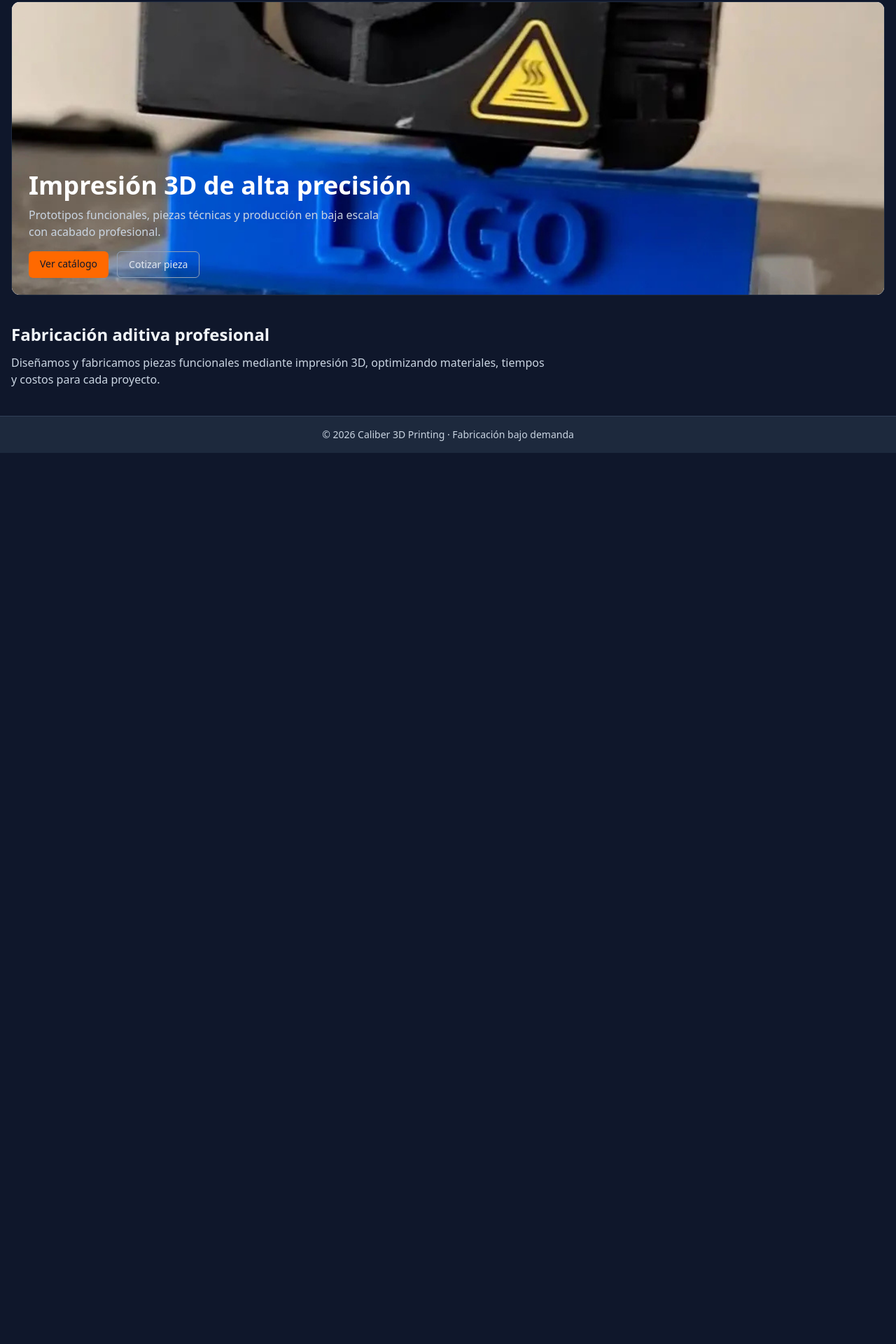
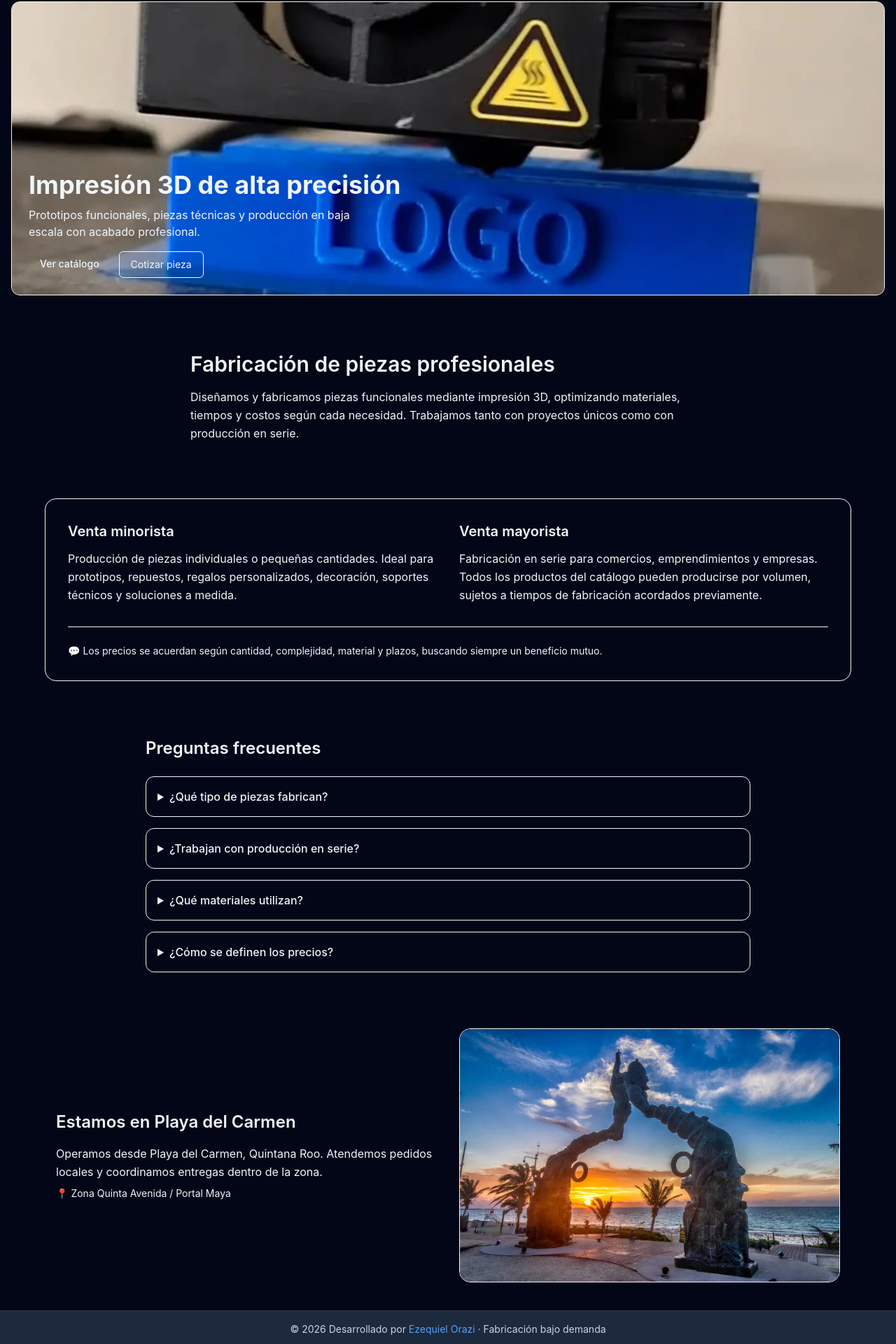
Before and after one commit to Ezzeorazi/caliber3d, a React (Vite) app: page / in a window 1280 px wide. Shown: the part 155-2075 px from the top of the page at 70% size. Before the commit the page ends 802 px from the top, so only its background shows below. Built offline with nearby package versions, Linux system fonts and the light colour scheme.

Commit message:
New home

```diff
--- a/src/components/Footer.jsx
+++ b/src/components/Footer.jsx
@@ -1,7 +1,17 @@
 const Footer = () => {
   return (
     <footer className="bg-slate-800 border-t border-slate-700 text-slate-300 text-center py-4 text-sm">
-      © {new Date().getFullYear()} Caliber 3D Printing · Fabricación bajo demanda
+      © {new Date().getFullYear()} {" "}
+        Desarrollado por {" "}
+      <a
+            href="http://ezequiel-orazi.online"
+            target="_blank"
+            rel="noopener noreferrer"
+            className="text-blue-400 hover:text-blue-500 transition"
+          >
+            Ezequiel Orazi
+          </a>{" "}
+       · Fabricación bajo demanda
     </footer>
   );
 };
--- a/src/components/HeroSlider.jsx
+++ b/src/components/HeroSlider.jsx
@@ -1,6 +1,5 @@
 import { useEffect, useState } from "react";
 import { Link } from "react-router-dom";
-
 
 const images = [
   "/banner-1.svg",
@@ -22,45 +21,59 @@ export default function HeroSlider() {
   return (
     <section className="w-full">
       <div
-        className="relative w-full overflow-hidden rounded-xl border border-slate-800
-                   aspect-video max-h-[420px]"
+        className="
+          relative w-full overflow-hidden rounded-xl
+          border border-border bg-surface
+          aspect-video max-h-[420px]
+        "
       >
-        {/* Images */}
+        {/* Imágenes */}
         {images.map((img, index) => (
           <img
             key={img}
             src={img}
-            alt="Impresión 3D Caliber"
-            className={`absolute inset-0 w-full h-full object-cover transition-opacity duration-1000
-              ${index === current ? "opacity-100" : "opacity-0"}`}
+            alt="Caliber 3D Printing"
+            className={`
+              absolute inset-0 w-full h-full object-cover
+              transition-opacity duration-1000
+              ${index === current ? "opacity-100" : "opacity-0"}
+            `}
           />
         ))}
 
-        {/* Overlay */}
-        <div className="absolute inset-0 bg-gradient-to-transparent from-slate-950/80 via-slate-900/40 to-transparent" />
+        {/* Overlay técnico */}
+        <div className="absolute inset-0 bg-gradient-to-t from-bg/90 via-bg/40 to-transparent" />
 
-        {/* Content */}
+        {/* Contenido */}
         <div className="relative z-10 h-full flex flex-col justify-end px-4 sm:px-6 pb-4 sm:pb-6">
-          <h1 className="text-lg sm:text-2xl md:text-4xl font-bold text-white max-w-xs sm:max-w-xl leading-tight">
+          <h1 className="text-lg sm:text-2xl md:text-4xl font-bold text-text max-w-xl leading-tight">
             Impresión 3D de alta precisión
           </h1>
 
-          <p className="mt-2 text-slate-300 text-xs sm:text-sm md:text-base max-w-xs sm:max-w-lg">
-            Prototipos funcionales, piezas técnicas y producción en baja escala con
-            acabado profesional.
+          <p className="mt-2 text-muted text-xs sm:text-sm md:text-base max-w-lg">
+            Prototipos funcionales, piezas técnicas y producción en baja escala
+            con acabado profesional.
           </p>
 
-          <div className="mt-3 sm:mt-4 flex gap-2 sm:gap-3">
+          <div className="mt-4 flex gap-3">
             <Link
               to="/catalogo"
-              className="bg-orange-500 hover:bg-orange-600 text-slate-900 px-4 py-2 text-xs sm:text-sm rounded-md font-medium transition"
+              className="
+                bg-accent hover:bg-accent-hover
+                text-bg px-4 py-2 text-xs sm:text-sm
+                rounded-md font-medium transition
+              "
             >
               Ver catálogo
             </Link>
 
             <Link
               to="/contacto"
-              className="border border-slate-400 text-slate-200 hover:bg-slate-800 px-4 py-2 text-xs sm:text-sm rounded-md transition"
+              className="
+                border border-border text-text
+                hover:bg-surface px-4 py-2
+                text-xs sm:text-sm rounded-md transition
+              "
             >
               Cotizar pieza
             </Link>
--- a/src/components/Layout.jsx
+++ b/src/components/Layout.jsx
@@ -4,7 +4,7 @@ import Footer from "./Footer";
 
 const Layout = () => {
   return (
-    <div className="flex flex-col min-h-screen">
+    <div className="flex flex-col min-h-screen bg-bg text-text">
       <Navbar />
       <main className="grow px-4 py-10 max-w-7xl mx-auto w-full">
         <Outlet />
@@ -14,4 +14,5 @@ const Layout = () => {
   );
 };
 
+
 export default Layout;
--- a/src/components/Navbar.jsx
+++ b/src/components/Navbar.jsx
@@ -6,11 +6,12 @@ const Navbar = () => {
   const [open, setOpen] = useState(false);
 
   const linkClass =
-  "block py-2 text-base md:text-sm hover:text-cyan-400 transition";
+    "block py-2 text-sm hover:text-cyan transition-colors";
+
 
 
   return (
-    <header className="bg-slate-800 border-b border-slate-700">
+    <header className="bg-surface border-b border-border">
       <nav className="max-w-7xl mx-auto px-3 py-2 flex items-center justify-between">
 
         {/* Logo */}
@@ -32,7 +33,7 @@ const Navbar = () => {
 
         {/* Hamburger */}
         <button
-          className="md:hidden text-slate-100"
+          className="md:hidden text-text"
           onClick={() => setOpen(!open)}
           aria-label="Abrir menú"
         >
@@ -58,7 +59,8 @@ const Navbar = () => {
 
       {/* Mobile menu */}
       {open && (
-        <div className="md:hidden border-t border-slate-700 bg-slate-800 px-4 pb-4">
+        <div className="md:hidden border-t border-border bg-surface px-4 pb-4">
+
           <NavLink onClick={() => setOpen(false)} to="/" className={linkClass}>Home</NavLink>
           <NavLink onClick={() => setOpen(false)} to="/catalogo" className={linkClass}>Catálogo</NavLink>
           <NavLink onClick={() => setOpen(false)} to="/sobre-nosotros" className={linkClass}>Sobre Nosotros</NavLink>
--- a/src/index.css
+++ b/src/index.css
@@ -1,5 +1,8 @@
 @import "tailwindcss";
+@import url('https://fonts.googleapis.com/css2?family=Orbitron:wght@400;500;600;700&family=Inter:wght@300;400;500;600;700&display=swap');
 
 body {
-  @apply bg-slate-900 text-slate-100;
+  background-color: #020617; /* bg */
+  color: #f1f5f9;           /* text */
+  font-family: 'Inter', system-ui, sans-serif;
 }
--- a/src/pages/Home.jsx
+++ b/src/pages/Home.jsx
@@ -2,18 +2,131 @@ import HeroSlider from "../components/HeroSlider";
 
 const Home = () => {
   return (
-    <section className="space-y-10">
+    <section className="space-y-20">
+      {/* HERO */}
       <HeroSlider />
 
-      <div className="max-w-3xl">
-        <h2 className="text-2xl font-semibold">
-          Fabricación aditiva profesional
+      {/* INTRO */}
+      <div className="max-w-3xl mx-auto px-4">
+        <h2 className="text-2xl md:text-3xl font-heading font-semibold">
+          Fabricación de piezas profesionales
         </h2>
 
-        <p className="mt-3 text-slate-300">
+        <p className="mt-4 text-muted leading-relaxed font-body">
           Diseñamos y fabricamos piezas funcionales mediante impresión 3D,
-          optimizando materiales, tiempos y costos para cada proyecto.
+          optimizando materiales, tiempos y costos según cada necesidad.
+          Trabajamos tanto con proyectos únicos como con producción en serie.
         </p>
+      </div>
+
+      {/* MAYORISTA / MINORISTA */}
+      <div className="bg-surface border border-border rounded-2xl max-w-6xl mx-auto p-8 grid gap-8 md:grid-cols-2">
+        <div>
+          <h3 className="text-xl font-heading font-semibold text-accent">
+            Venta minorista
+          </h3>
+          <p className="mt-3 text-muted font-body leading-relaxed">
+            Producción de piezas individuales o pequeñas cantidades.
+            Ideal para prototipos, repuestos, regalos personalizados,
+            decoración, soportes técnicos y soluciones a medida.
+          </p>
+        </div>
+
+        <div>
+          <h3 className="text-xl font-heading font-semibold text-cyan">
+            Venta mayorista
+          </h3>
+          <p className="mt-3 text-muted font-body leading-relaxed">
+            Fabricación en serie para comercios, emprendimientos y empresas.
+            Todos los productos del catálogo pueden producirse por volumen,
+            sujetos a tiempos de fabricación acordados previamente.
+          </p>
+        </div>
+
+        <div className="md:col-span-2 border-t border-border pt-6">
+          <p className="text-sm text-muted font-body">
+            💬 Los precios se acuerdan según cantidad, complejidad, material
+            y plazos, buscando siempre un beneficio mutuo.
+          </p>
+        </div>
+      </div>
+
+      {/* PREGUNTAS FRECUENTES */}
+      <div className="max-w-4xl mx-auto px-4">
+        <h3 className="text-2xl font-heading font-semibold mb-6">
+          Preguntas frecuentes
+        </h3>
+
+        <div className="space-y-4">
+          <details className="group bg-surface border border-border rounded-xl p-4">
+            <summary className="cursor-pointer font-heading font-medium text-accent">
+              ¿Qué tipo de piezas fabrican?
+            </summary>
+            <p className="mt-3 text-muted font-body">
+              Fabricamos piezas funcionales, técnicas y decorativas.
+              Desde prototipos y repuestos hasta productos listos para venta.
+            </p>
+          </details>
+
+          <details className="group bg-surface border border-border rounded-xl p-4">
+            <summary className="cursor-pointer font-heading font-medium text-accent">
+              ¿Trabajan con producción en serie?
+            </summary>
+            <p className="mt-3 text-muted font-body">
+              Sí. Todo el catálogo puede producirse en serie, dependiendo
+              del volumen solicitado y los tiempos de fabricación acordados.
+            </p>
+          </details>
+
+          <details className="group bg-surface border border-border rounded-xl p-4">
+            <summary className="cursor-pointer font-heading font-medium text-accent">
+              ¿Qué materiales utilizan?
+            </summary>
+            <p className="mt-3 text-muted font-body">
+              Utilizamos principalmente PLA, PLA+, PETG y otros materiales
+              técnicos según el uso requerido.
+            </p>
+          </details>
+
+          <details className="group bg-surface border border-border rounded-xl p-4">
+            <summary className="cursor-pointer font-heading font-medium text-accent">
+              ¿Cómo se definen los precios?
+            </summary>
+            <p className="mt-3 text-muted font-body">
+              Los precios se calculan según cantidad, material, complejidad
+              y tiempo de producción. Siempre buscamos una solución justa
+              para ambas partes.
+            </p>
+          </details>
+        </div>
+      </div>
+
+      {/* UBICACIÓN */}
+      <div className="max-w-6xl mx-auto px-4 grid gap-8 md:grid-cols-2 items-center">
+        <div>
+          <h3 className="text-2xl font-heading font-semibold">
+            Estamos en Playa del Carmen
+          </h3>
+
+          <p className="mt-4 text-muted font-body leading-relaxed">
+            Operamos desde Playa del Carmen, Quintana Roo.
+            Atendemos pedidos locales y coordinamos entregas
+            dentro de la zona.
+          </p>
+
+          <p className="mt-2 text-sm text-muted font-body">
+            📍 Zona Quinta Avenida / Portal Maya
+          </p>
+        </div>
+
+        <div className="rounded-2xl overflow-hidden border border-border">
+          {/* Reemplazá la imagen por la que prefieras */}
+          <img
+            src="/src/assets/PORTAL-MAYA.webp"
+            alt="Playa del Carmen - Quinta Avenida"
+            className="w-full h-full object-cover"
+          />
+        </div>
       </div>
     </section>
   );
--- a/tailwind.config.cjs
+++ b/tailwind.config.cjs
@@ -2,13 +2,19 @@ export default {
   content: ["./index.html", "./src/**/*.{js,jsx}"],
   theme: {
     extend: {
+      fontFamily: {
+        heading: ["Orbitron", "sans-serif"],
+        body: ["Inter", "sans-serif"],
+      },
       colors: {
-        bg: "#0f172a",        // slate-900
-        surface: "#1e293b",   // slate-800
-        border: "#334155",    // slate-700
-        text: "#f1f5f9",      // slate-100
-        muted: "#cbd5e1",     // slate-300
-        accent: "#22d3ee",    // cyan-400
+        bg: "#020617",
+        surface: "#1e293b",
+        border: "#334155",
+        text: "#f1f5f9",
+        muted: "#cbd5e1",
+        accent: "#f97316",
+        "accent-hover": "#ea580c",
+        cyan: "#06b6d4",
       },
     },
   },
```
Also changed, not shown: src/assets/PORTAL-MAYA.webp (added).
